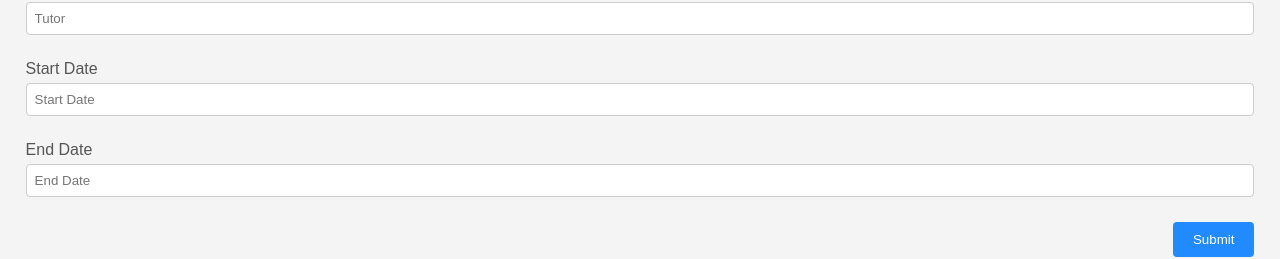
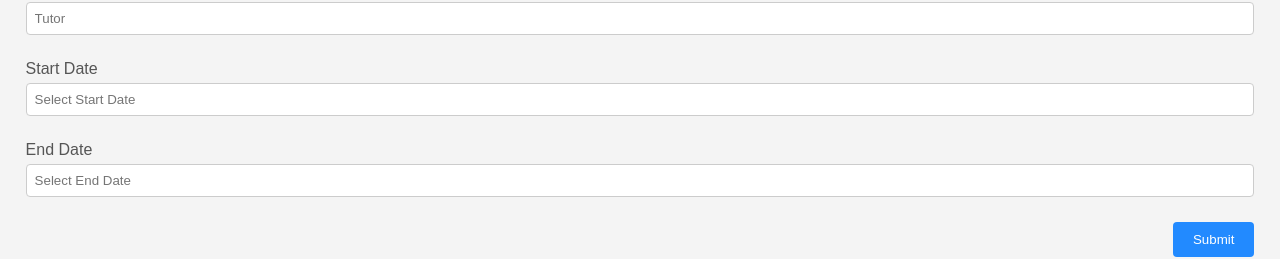
Before and after one commit to The-Daring-Group/efrei-internship, a Nuxt app in the folder efrei-internship-front/: page /internship/InternshipForm in a window 1280 px wide. Shown: the part 444-703 px from the top of the page. Built offline with nearby package versions, Linux system fonts and the light colour scheme.

Commit message:
finishing page internship form

```diff
--- a/efrei-internship-front/package.json
+++ b/efrei-internship-front/package.json
@@ -14,5 +14,8 @@
     "nuxt": "^3.8.2",
     "vue": "^3.3.10",
     "vue-router": "^4.2.5"
+  },
+  "dependencies": {
+    "flatpickr": "^4.6.13"
   }
 }
--- a/efrei-internship-front/pages/internship/InternshipForm.vue
+++ b/efrei-internship-front/pages/internship/InternshipForm.vue
@@ -23,18 +23,30 @@
     </div>
     <div>
       <label for="startDate">Start Date</label>
-      <input id="startDate" v-model="internshipData.startDate" placeholder="Start Date"/>
+      <input ref="startDate" v-model="internshipData.startDate" placeholder="Select Start Date" />
     </div>
     <div>
       <label for="endDate">End Date</label>
-      <input id="endDate" v-model="internshipData.endDate" placeholder="End Date"/>
+      <input ref="endDate" v-model="internshipData.endDate" placeholder="Select End Date" />
     </div>
     <button @click="submitData">Submit</button>
   </div>
 </template>
 
 <script>
+import flatpickr from 'flatpickr';
+import 'flatpickr/dist/flatpickr.min.css';
+
 export default {
+  mounted() {
+    flatpickr(this.$refs.startDate, {
+      dateFormat: 'd-m-Y',
+    });
+
+    flatpickr(this.$refs.endDate, {
+      dateFormat: 'd-m-Y',
+    });
+  },
   data() {
     return {
       internshipData: {
@@ -109,5 +121,6 @@ export default {
 
   button:hover {
     background-color: #45a049;
+    transform: scale(1.2);
   }
 </style>
```
Also changed, not shown: 1 other file (tests, documents, lock files or other folders).
